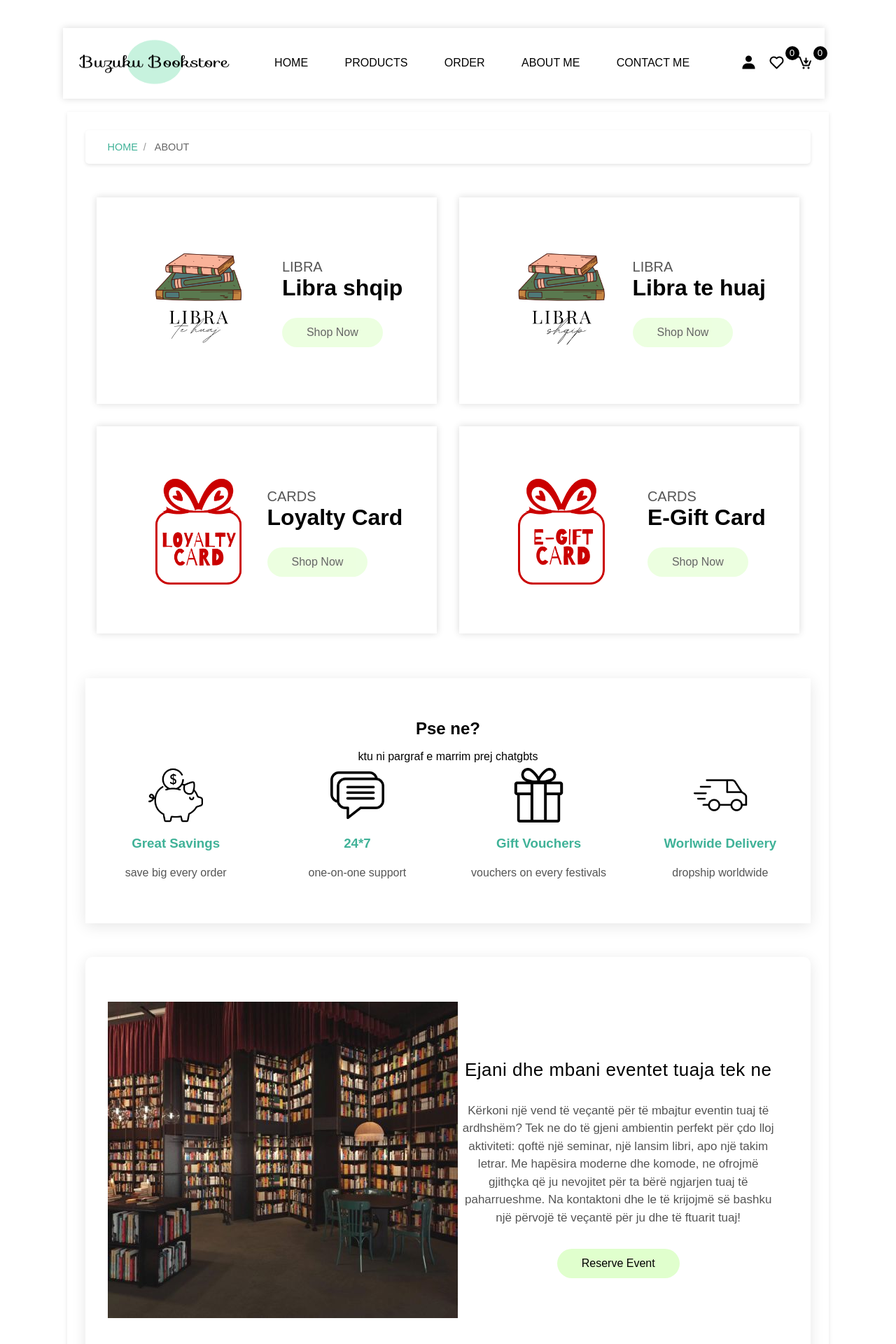
After one commit to artaperdibuka/projekti, a PHP site: page /about.html in a window 1280 px wide. The commit adds this page. Shown: the top 1920 px of the page at 70% size. Run offline with PHP 8.4, Linux system fonts and the light colour scheme.

Commit message:
a (4)second commit

```diff
--- /dev/null
+++ b/Projekti/about.html
@@ -0,0 +1,204 @@
+<!DOCTYPE html>
+<html lang="en">
+<head>
+    <meta charset="UTF-8">
+    <meta name="viewport" content="width=device-width, initial-scale=1.0">
+    <link href="https://unpkg.com/boxicons@2.1.4/css/boxicons.min.css" rel="stylesheet">
+    <link rel="stylesheet" href="style.css">
+    <title>BookstoreBuzuku - About us Page</title>
+</head>
+<body>
+   <div>
+    <header class="header">
+        <div class="flex">
+            <a href="home.html" class="logo"><img src="img/logoo.png" height="65" width="230"  ></a>
+            <nav class="navbar">
+                <a href="home.html">Home</a>
+                <a href="products.html">Products</a>
+                <a href="order.html"> Order</a>
+                <a href="about.html">About me</a>
+                <a href="contact.html">Contact me</a>
+
+            </nav>
+            <div class="icons">
+                <i class="bx bxs-user" id="user-btn"></i>
+                <a href="wishlist.html" class="cart-btn"><i class="bx bx-heart"></i><sup>0</sup></a>
+                <a href="cart.html" class="cart-btn"><i class="bx bx-cart-download"></i><sup>0</sup></a>
+                <i class="bx bx-list-plus" id="menu-btn" style="font-size: 2rem;"></i>
+            </div>
+            <div class="user-box">
+                <p>Username: <span></span></p>
+                <p>Email: <span></span></p>
+                <a href="login.php" class="btn">Login</a>
+                <a href="register.php" class="btn">Register</a>
+                <form method="post">
+                    <button type="submit" name="logout" class="logout-btn">Log out</button>
+
+                </form>
+            </div>
+        </div>
+    </header>
+   </div>
+
+    <div class="main">
+                <div class="tittle2">
+                    <a href="home.html">Home</a><span>about</span>
+                </div>
+                <div class="about-category">
+                    <div class="box">
+                        <img src="img/1.png">
+                        <div class="detail">
+                            <span>Libra</span>
+                            <h1> Libra shqip</h1>
+                            <a href="products.html" class="btn">shop now</a>
+                        </div>
+                    </div>
+                    <div class="box">
+                        <img src="img/2.png">
+                        <div class="detail">
+                            <span>Libra</span>
+                            <h1> Libra te huaj</h1>
+                            <a href="products.html" class="btn">shop now</a>
+                        </div>
+                    </div>
+                    <div class="box">
+                        <img src="img/5.png">
+                        <div class="detail">
+                            <span>Cards</span>
+                            <h1>Loyalty Card</h1>
+                            <a href="products.html" class="btn">shop now</a>
+                        </div>
+                    </div>
+                    <div class="box">
+                        <img src="img/6.png">
+                        <div class="detail">
+                            <span>Cards</span>
+                            <h1> E-Gift Card</h1>
+                            <a href="products.html" class="btn">shop now</a>
+                        </div>
+                    </div>
+                </div>
+                <section class="services">
+                    <div class="title">
+                        <h1>Pse ne?</h1>
+                        <p>ktu ni pargraf e marrim prej chatgbts</p>
+
+                    </div>
+                <div class="box-container">
+                    <div class="box">
+                        <img src="img/icon2.png">
+                        <div class="detail">
+                            <h3>great savings</h3>
+                            <p>save big every order</p>
+                        </div>
+                    </div>
+                    <div class="box">
+                        <img src="img/icon1.png">
+                        <div class="detail">
+                            <h3>24*7</h3>
+                            <p>one-on-one support</p>
+                        </div>
+                    </div>
+                    <div class="box">
+                        <img src="img/icon0.png">
+                        <div class="detail">
+                            <h3>gift vouchers</h3>
+                            <p>vouchers on every festivals</p>
+                        </div>
+                    </div>
+                    <div class="box">
+                        <img src="img/icon.png">
+                        <div class="detail">
+                            <h3>worlwide delivery</h3>
+                            <p>dropship worldwide</p>
+                        </div>
+                    </div>
+                </div>
+               </section>
+               <div class="about">
+                <div class="row">
+                    <div class="img-box">
+                        <img src="img/events1.jpg">
+                    </div>
+                    <div class="detail">
+                        <h1>Ejani dhe mbani eventet tuaja tek ne</h1>
+                            <p>Kërkoni një vend të veçantë për të mbajtur eventin tuaj të ardhshëm?
+                                Tek ne do të gjeni ambientin perfekt për çdo lloj aktiviteti: qoftë një seminar, një lansim libri, apo një takim letrar.
+                                 Me hapësira moderne dhe komode, ne ofrojmë gjithçka që ju nevojitet për ta bërë ngjarjen tuaj të paharrueshme.
+                                  Na kontaktoni dhe le të krijojmë së bashku një përvojë të veçantë për ju dhe të ftuarit tuaj!</p>
+
+                            <a href="events.html" class="btn">Reserve event</a>
+                    </div>
+
+                </div>
+
+                            </div><div>
+                    <div class="top-footer">
+                        <h2><i class="bx bx-envelope"></i> Sign Up For Newsletter</h2>
+                        <div class="input-field">
+                            <input type="text" name="" placeholder="email address...">
+                            <button class="btn">Subscribe</button>
+                        </div>
+                    </div>
+                    <footer>
+                        <div  class="overlay"></div>
+                        <div class="footer-content">
+                            <div class="img-box">
+                            <img src="img/logoo.png">
+                        </div>
+                        <div class="inner-footer">
+                            <div class="card">
+                                <h3>about us</h3>
+                                <ul>
+                                    <li>about us</li>
+                                    <li>our difference</li>
+                                    <li>community matters</li>
+                                    <li>press</li>
+                                    <li>blog</li>
+                                </ul>
+                            </div>
+                            <div class="card">
+                                <h3>services</h3>
+                                <ul>
+                                    <li>order</li>
+                                    <li>help center</li>
+                                    <li>shipping</li>
+                                    <li>term of use</li>
+                                    <li>account detail</li>
+                                    <li>my account</li>
+                                </ul>
+                            </div>
+                            <div class="card">
+                                <h3>local</h3>
+                                <ul>
+                                    <li>Sheshi Skenderbeu</li>
+                                    <li>Albi Mall</li>
+                                    <li>Prishtina Mall</li>
+                                </ul>
+                            </div>
+                            <div class="card">
+                                <h3>newsletter</h3>
+                                <p>Sign Up For Newsletter</p>
+                                <div class="social-links">
+                                    <i class="bx bxl-instagram"></i>
+                                    <i class="bx bxl-facebook"></i>
+                                    <i class="bx bxl-whatsapp"></i>
+                                </div>
+                                </div>
+                            </div>
+                            <div class="bottom-footer">
+                                <p>© 1990 - 2025 Libraria Buzuku. All Rights Reserved.</p>
+
+                            </div>
+                        </div>
+                    </footer>
+                </div>
+                </div>
+
+            <!-- Vendosim footer-in këtu -->
+            </div>
+        </body>
+   <script src="script.js"></script>
+
+</body>
+</html>
--- a/Projekti/style.css
+++ b/Projekti/style.css
@@ -138,7 +138,6 @@ button {
 }
 
 .banner {
-    background-image: url(); /* Shto një URL të vlefshme nëse ke */
     background-size: cover;
     background-position: center;
     background-color: var(--green);
@@ -157,14 +156,39 @@ button {
 }
 
 .tittle2 {
-    border-top: 1px solid var(--green);
+    background: #fff;
     padding: 1rem 2rem;
+    margin-bottom: 2rem;
+    border-radius: 5px;
+    box-shadow: 0 2px 5px rgba(0, 0, 0, 0.1);
+    display: flex;
+    align-items: center;
+    font-size: 0.9rem;
     text-transform: uppercase;
-    box-shadow: var(--box-shadow);
 }
 
 .tittle2 a {
     color: var(--green);
+    text-decoration: none;
+    transition: color 0.3s ease;
+}
+
+.tittle2 a:hover {
+    color: #333;
+}
+
+.tittle2 span {
+    color: #666;
+    margin-left: 0.5rem;
+    position: relative;
+    padding-left: 1rem;
+}
+
+.tittle2 span::before {
+    content: '/';
+    position: absolute;
+    left: 0;
+    color: #999;
 }
 
 /* Header */
@@ -846,3 +870,84 @@ footer .bottom-footer{
 .services img{
     width: 30%;
 }
+/* about */
+.about-category{
+    max-width: 1200px;
+    display: grid;
+    grid-template-columns: repeat(auto-fit, minmax(30rem,1fr));
+    margin: 2rem auto;
+}
+.about-category .box{
+    position: relative;
+    margin: 1rem;
+    box-shadow: var(--box-shadow);
+}
+.about-category .box img{
+    width: 60%;
+}
+
+.about-category .box .detail{
+    position: absolute;
+    top: 30%;
+    right: 10%;
+}
+.about-category .box .detail h1{
+    margin-bottom: 1.5rem;
+
+}
+.about-category .box .detail span{
+    text-transform: uppercase;
+    font-size: 20px;
+    color: #555;
+}
+.about-category .box .detail .btn{
+    opacity: .6;
+}
+.about {
+    background-color: #fff;
+    padding: 4rem 2rem;
+    margin: 3rem 0;
+    box-shadow: 0 4px 20px rgba(0, 0, 0, 0.1);
+    border-radius: 10px;
+}
+.about .row{
+    display: flex;
+    justify-content: center;
+    align-items: center;
+}
+.about .row .detail h1 {
+    font-family: inherit;
+    font-size: 26px;
+    color: #000;
+    margin-bottom: 1.5rem;
+    position: relative;
+    padding-bottom: 10px;
+    font-weight: 400; /* Më pak e trashë se default */
+    letter-spacing: 0.5px;
+}
+
+.about .row .detail p {
+    color: #555;
+    margin-bottom: 2rem;
+    font-family: Arial, sans-serif;
+    font-size: 17px;
+    color: #555;
+    line-height: 1.5;
+}
+.about .row .detail{
+    width: 50%;
+    margin: 1rem;
+    line-height: 1.5;
+    text-align: center;
+}
+.about .row .detail p{
+    margin-bottom: 2rem;
+}
+.about .row .img-box{
+    width: 50%;
+
+}
+.about .row .detail h1{
+    text-align: center;
+    margin: 1rem 0;
+}
```
Also changed, not shown: Projekti/home.html (indentation only), Projekti/img/1.png (added), Projekti/img/2.png (added), Projekti/img/3.png (added), Projekti/img/4.png (added), Projekti/img/5.png (added), Projekti/img/6.png (added), Projekti/img/events1.jpg (added).
